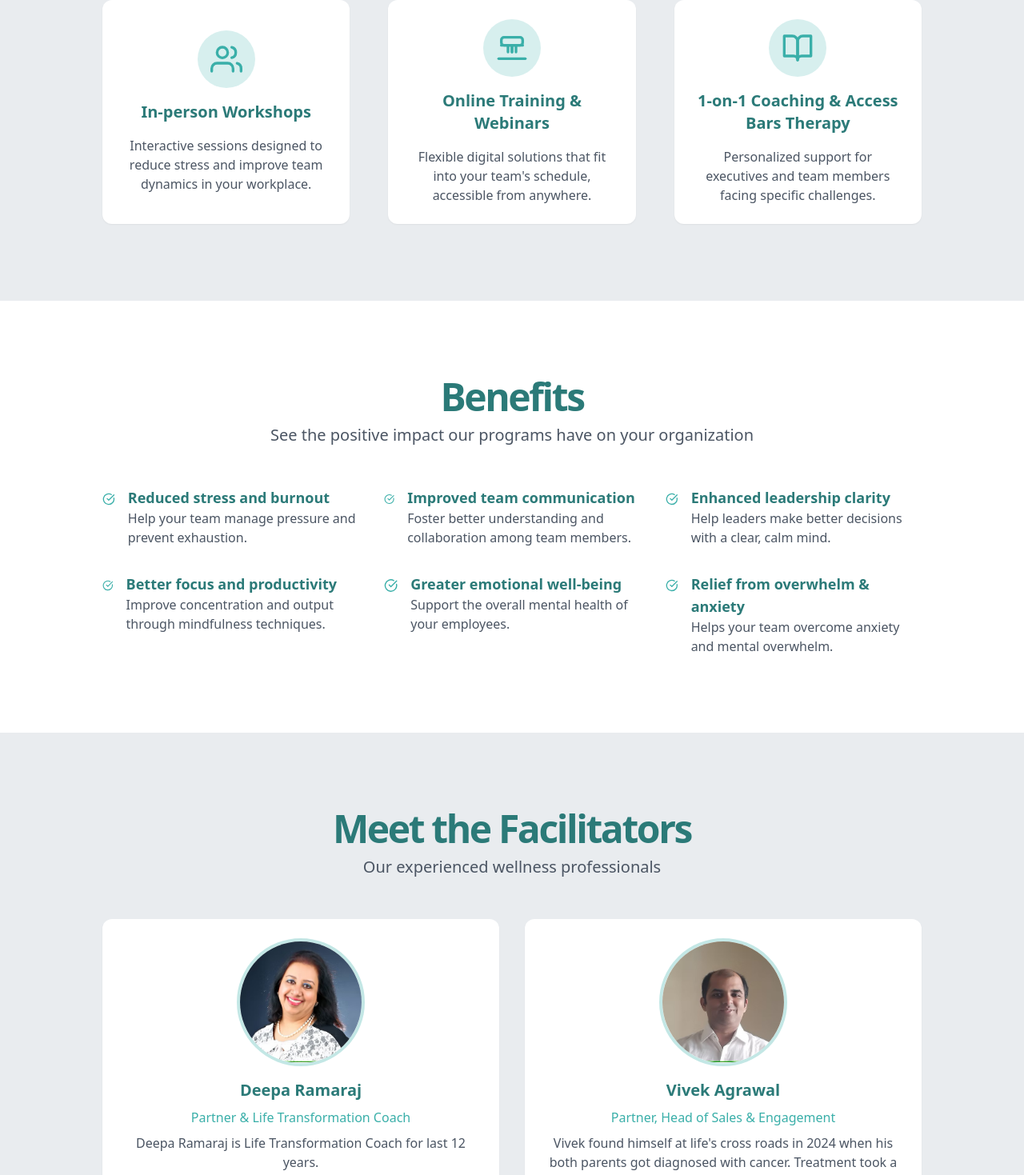
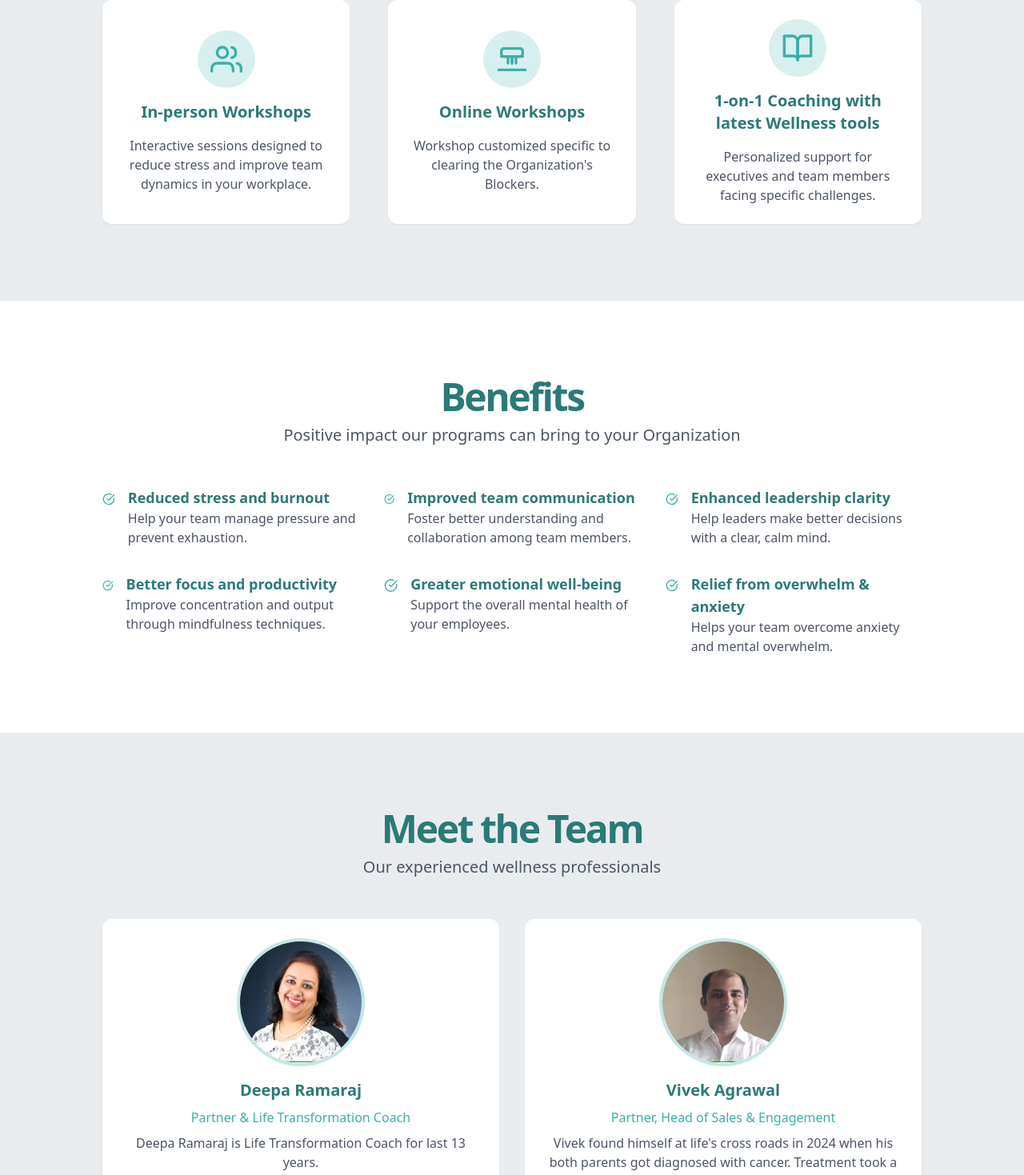
Before and after one commit to stressfreeemployees-admin/Stressfreeemployees, a Next.js app: page / in a window 1280 px wide. Shown: the part 911-2380 px from the top of the page at 80% size. Built offline with nearby package versions, Linux system fonts and the light colour scheme.

Commit message:
minor text changes, and success story removed

```diff
--- a/app/layout.tsx
+++ b/app/layout.tsx
@@ -19,9 +19,14 @@ export default function RootLayout({
   children: React.ReactNode
 }>) {
   return (
-    <html lang="en">
+    <html lang="en" suppressHydrationWarning>
       <body className={inter.className}>
-        <ThemeProvider attribute="class" defaultTheme="light" enableSystem disableTransitionOnChange>
+        <ThemeProvider
+          attribute="class"
+          defaultTheme="light"
+          enableSystem={false}
+          disableTransitionOnChange
+        >
           {children}
           <Toaster />
         </ThemeProvider>
--- a/app/page.tsx
+++ b/app/page.tsx
@@ -24,9 +24,11 @@ export default function Home() {
             <Link href="#team" className="text-sm font-medium hover:text-[#3AAFA9] transition-colors">
               Our Team
             </Link>
+            {/* Success Stories link - Commented out for future use
             <Link href="#testimonials" className="text-sm font-medium hover:text-[#3AAFA9] transition-colors">
               Success Stories
             </Link>
+            */}
             <Link href="#contact" className="text-sm font-medium hover:text-[#3AAFA9] transition-colors">
               Contact
             </Link>
@@ -162,9 +164,9 @@ export default function Home() {
                     <path d="M2 20h20" />
                   </svg>
                 </div>
-                <h3 className="text-xl font-bold text-[#2B7A78]">Online Training & Webinars</h3>
+                <h3 className="text-xl font-bold text-[#2B7A78]">Online Workshops</h3>
                 <p className="text-gray-600">
-                  Flexible digital solutions that fit into your team's schedule, accessible from anywhere.
+                  Workshop customized specific to clearing the Organization's Blockers.
                 </p>
               </Card>
               <Card className="flex flex-col items-center justify-center space-y-4 p-6 text-center shadow-sm hover:shadow-md transition-shadow rounded-xl border-0 bg-white">
@@ -185,7 +187,7 @@ export default function Home() {
                     <path d="M22 3h-6a4 4 0 0 0-4 4v14a3 3 0 0 1 3-3h7z" />
                   </svg>
                 </div>
-                <h3 className="text-xl font-bold text-[#2B7A78]">1-on-1 Coaching & Access Bars Therapy</h3>
+                <h3 className="text-xl font-bold text-[#2B7A78]">1-on-1 Coaching with latest Wellness tools</h3>
                 <p className="text-gray-600">
                   Personalized support for executives and team members facing specific challenges.
                 </p>
@@ -201,7 +203,7 @@ export default function Home() {
               <div className="space-y-2">
                 <h2 className="text-3xl font-bold tracking-tighter sm:text-4xl md:text-5xl text-[#2B7A78]">Benefits</h2>
                 <p className="max-w-[700px] text-gray-600 md:text-xl/relaxed lg:text-base/relaxed xl:text-xl/relaxed">
-                  See the positive impact our programs have on your organization
+                  Positive impact our programs can bring to your Organization
                 </p>
               </div>
             </div>
@@ -258,7 +260,7 @@ export default function Home() {
             <div className="flex flex-col items-center justify-center space-y-4 text-center">
               <div className="space-y-2">
                 <h2 className="text-3xl font-bold tracking-tighter sm:text-4xl md:text-5xl text-[#2B7A78]">
-                  Meet the Facilitators
+                  Meet the Team
                 </h2>
                 <p className="max-w-[700px] text-gray-600 md:text-xl/relaxed lg:text-base/relaxed xl:text-xl/relaxed">
                   Our experienced wellness professionals
@@ -280,7 +282,7 @@ export default function Home() {
                   <h3 className="text-xl font-bold text-[#2B7A78]">Deepa Ramaraj</h3>
                   <p className="text-[#3AAFA9] font-medium">Partner & Life Transformation Coach</p>
                   <p className="text-gray-600">
-                    Deepa Ramaraj is Life Transformation Coach for last 12 years.
+                    Deepa Ramaraj is Life Transformation Coach for last 13 years.
                   </p>
                   <p className="text-gray-600">
                     Deepa facilitates Corporate Wellness Workshops helping them to de-stress employees, boost sales, to dissolve interpersonal and inter departmental challenges and to transform the way business is done.
@@ -318,7 +320,7 @@ export default function Home() {
           </div>
         </section>
 
-        {/* Testimonials Section */}
+        {/* Success Stories Section - Commented out for future use
         <section id="testimonials" className="py-16 md:py-24 bg-white">
           <div className="container px-4 md:px-6">
             <div className="flex flex-col items-center justify-center space-y-4 text-center">
@@ -385,6 +387,7 @@ export default function Home() {
             </div>
           </div>
         </section>
+        */}
 
         {/* CTA Section */}
         <section className="py-16 md:py-24 bg-[#3AAFA9]/10 rounded-3xl mx-4 md:mx-12 my-8">
@@ -466,7 +469,7 @@ export default function Home() {
       </main>
       <footer className="w-full border-t bg-[#E9ECEF] py-6 md:py-0">
         <div className="container flex flex-col items-center justify-between gap-4 md:h-16 md:flex-row px-4 md:px-6">
-          <p className="text-sm text-gray-600">© 2023 Stress Free Employees. All rights reserved.</p>
+          <p className="text-sm text-gray-600">© 2025 Stress Free Employees. All rights reserved.</p>
           <nav className="flex gap-4 sm:gap-6">
             <Link href="#" className="text-sm font-medium hover:text-[#3AAFA9] transition-colors">
               About
```
